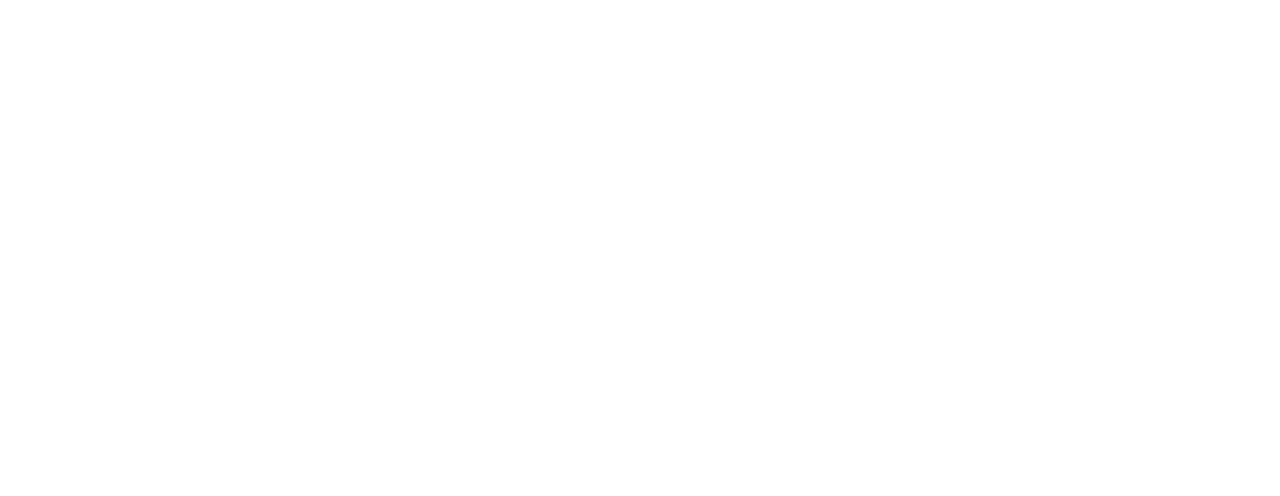
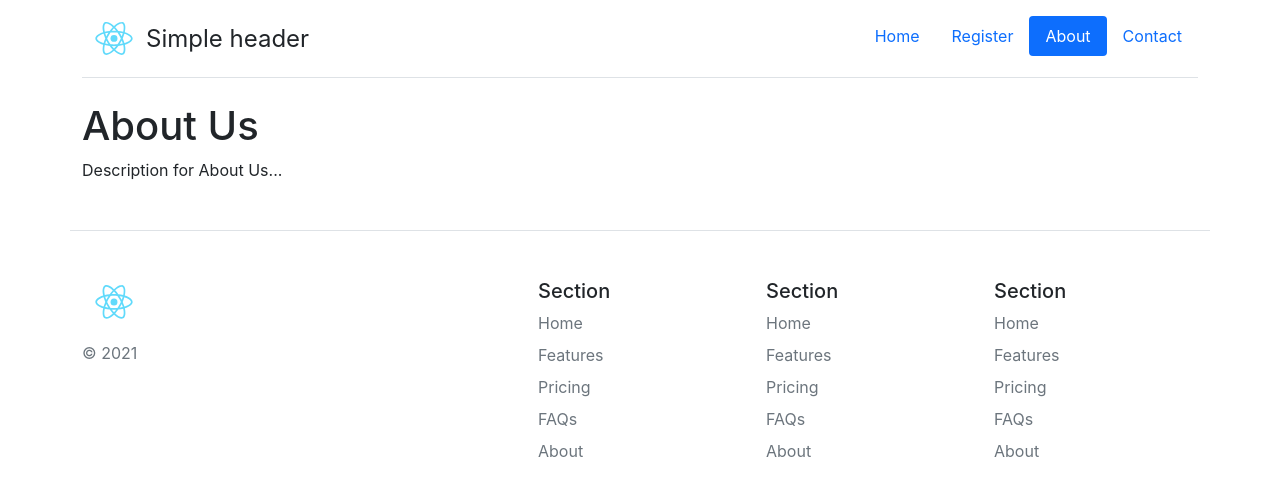
Before and after one commit to danyentezari/cs-coding-octdec-2021_week-67_frontend, a React (Create React App) app: page /about in a window 1280 px wide. Shown: the top 496 px of the page. Built offline with nearby package versions, Linux system fonts and the light colour scheme.

Commit message:
Examples with more screens and useEffect.

```diff
--- /dev/null
+++ b/src/AboutScreen.js
@@ -0,0 +1,10 @@
+function AboutScreen() {
+    return (
+        <div className="container">
+            <h1>About Us</h1>
+            <p>Description for About Us...</p>
+        </div>
+    )
+}
+
+export default AboutScreen;
--- a/src/App.js
+++ b/src/App.js
@@ -1,7 +1,9 @@
 import { BrowserRouter, Switch, Route } from "react-router-dom";
+import AboutScreen from "./AboutScreen.js";
 import LayoutRoute from "./LayoutRoute.js";
 import MainScreen from './MainScreen.js';
 import RegistrationScreen from './RegistrationScreen.js';
+import ContactScreen from './ContactScreen.js';
 
 function App() {
     return(
@@ -9,6 +11,8 @@
             <Switch>
                 <LayoutRoute path="/" exact={true} component={MainScreen} />
                 <LayoutRoute path="/register" exact={true} component={RegistrationScreen} />
+                <LayoutRoute path="/about" exact={true} component={AboutScreen} />
+                <LayoutRoute path="/contact" exact={true} component={ContactScreen} />
             </Switch>
         </BrowserRouter>
     )
--- /dev/null
+++ b/src/ContactScreen.js
@@ -0,0 +1,10 @@
+function ContactScreen() {
+    return (
+        <div className="container">
+            <h1>Contact Us</h1>
+            <p>Description for Contact Us...</p>
+        </div>
+    )
+}
+
+export default ContactScreen;
--- a/src/NavBar.js
+++ b/src/NavBar.js
@@ -4,27 +4,19 @@
 
 function NavBar(props) {
 
-    console.log( props.path )
-
-    const initialState = {
-        'home': '',
-        'register': ''
-    }
-    const [state, setState] = useState(initialState)
-
+    const [state, setState] = useState({})
 
     useEffect(
         function() {
-
-            if(props.path === '/') {
-                setState(
-                    {...initialState, 'home': 'active'}
-                )
-            } else  if(props.path === '/register') {
-                setState(
-                    {...initialState, 'register': 'active'}
-                )
-            }
+            setState(
+                {
+                    // Use spread syntax to copy a new blank object
+                    ...{},
+                    // Overwrite with new key-value pair, where the key
+                    // is the current path
+                    [props.path]: 'active'
+                }
+            )
         },
         [props.path]
     )
@@ -41,10 +33,16 @@
 
             <ul className="nav nav-pills">
                 <li className="nav-item">
-                    <Link to="/" className={`nav-link ${state['home']}`}>Home</Link>
+                    <Link to="/" className={`nav-link ${state['/']}`}>Home</Link>
                 </li>
                 <li className="nav-item">
-                    <Link to="/register" className={`nav-link ${state['register']}`}>Register</Link>
+                    <Link to="/register" className={`nav-link ${state['/register']}`}>Register</Link>
+                </li>
+                <li className="nav-item">
+                    <Link to="/about" className={`nav-link ${state['/about']}`}>About</Link>
+                </li>
+                <li className="nav-item">
+                    <Link to="/contact" className={`nav-link ${state['/contact']}`}>Contact</Link>
                 </li>
             </ul>
             </header>
```
